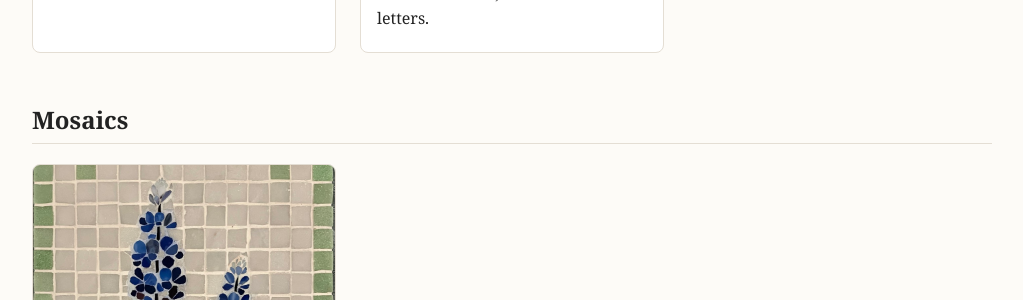
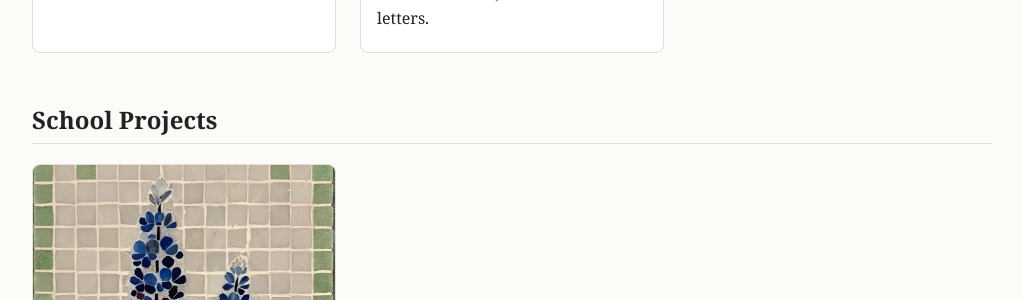
Before and after one commit to DJLiZe/portfolio, a Jekyll site: the page built from index.html, in a window 1280 px wide. Shown: the part 1084-1384 px from the top of the page, without its empty margins (128-1151 px from the left). Built offline with Jekyll 4.4.1, drawn with Linux system fonts in a browser that asks for light colours.

Commit message:
Update art.yml

```diff
--- a/_data/art.yml
+++ b/_data/art.yml
@@ -19,7 +19,7 @@
 # whole value in "double quotes".
 
 - title: Bluebonnets
-  category: Mosaics
+  category: School Projects
   description: Stained-glass mosaic of Texas bluebonnets on a tiled background.
   image: /assets/img/bluebonnet.jpg
   alt: Mosaic artwork of bluebonnet flowers made from pieces of blue, black, and dark green glass tile, set against a grid of grey and sage-green background tiles.
```
